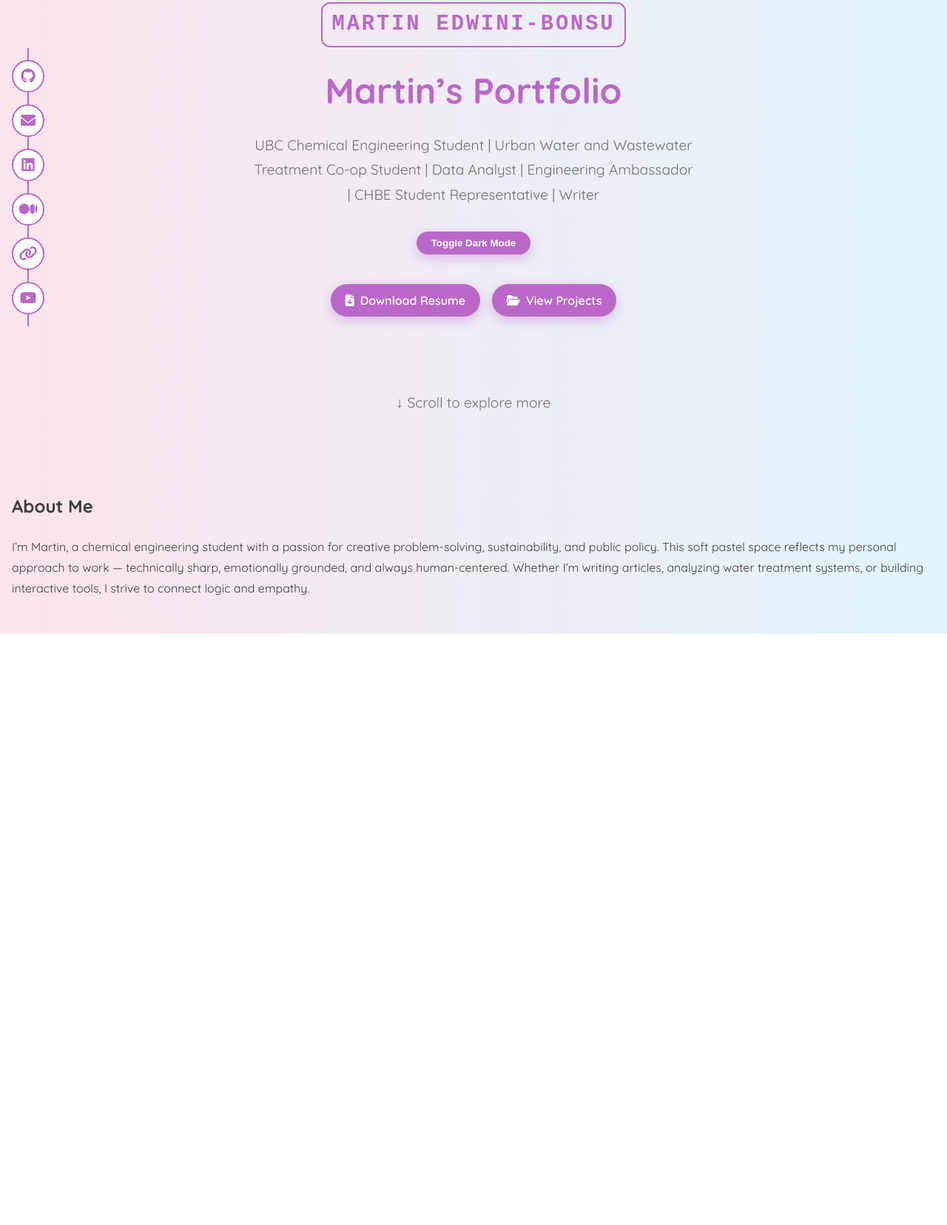
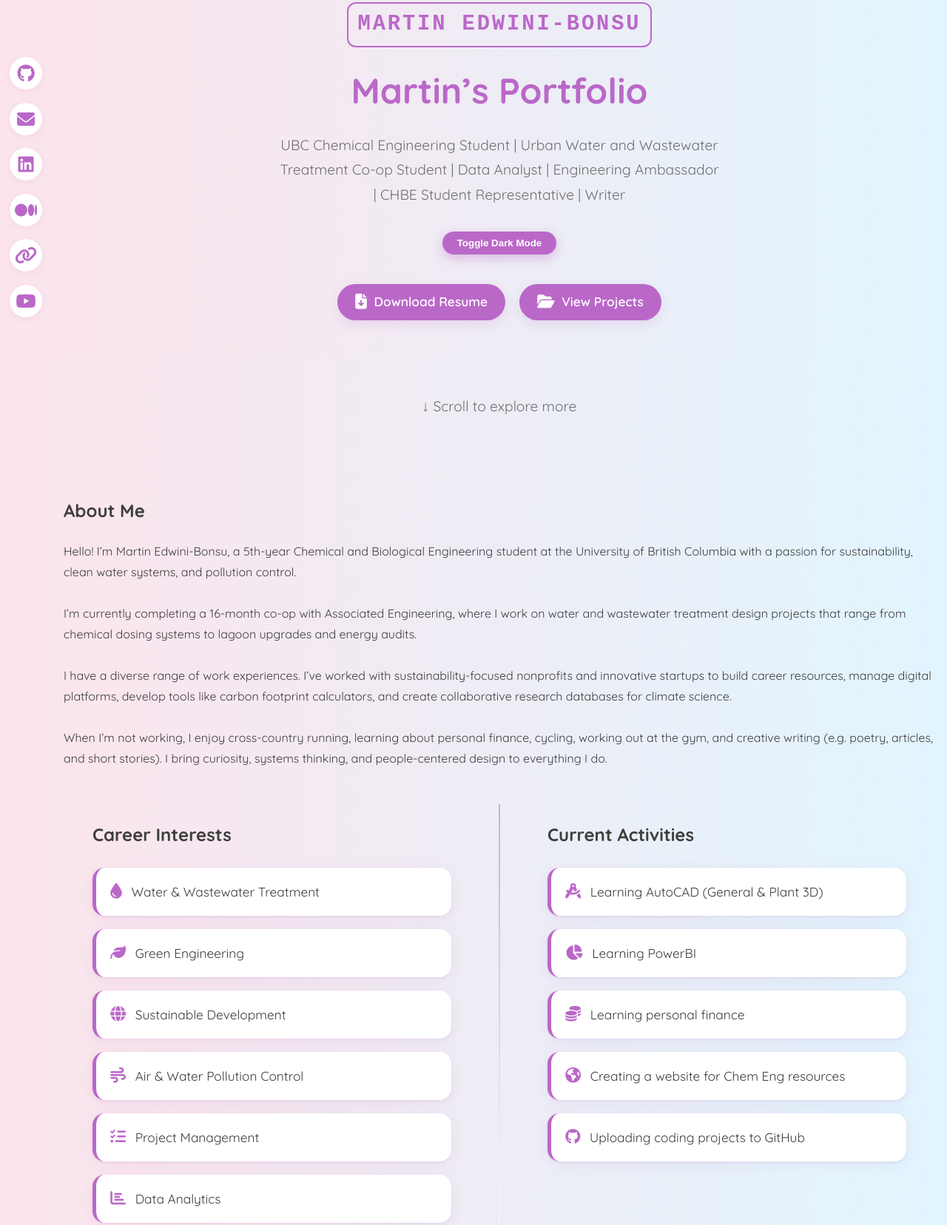
Before and after one commit to martinedb/Personal-Portfolio-Website, a plain HTML site: page main-page.html in a window 1280 px wide. Shown: the part 147-1803 px from the top of the page at 74% size. Before the commit the page ends 1004 px from the top, so only its background shows below. Drawn offline with nearby package versions, Linux system fonts and the light colour scheme.

Commit message:
Added the career interests and current activities section to the website.

```diff
--- a/css/styles.css
+++ b/css/styles.css
@@ -192,113 +192,199 @@ main {
   --text-light: #bbb;
 }
 
-/* === Social Sidebar === */
+/* --- Enhanced Interests & Activities Section --- */
+.interests-activities-section {
+  margin: 3rem 0 2rem 0;
+  width: 100%;
+  display: flex;
+  justify-content: center;
+}
+
+.interests-activities-container {
+  display: flex;
+  gap: 2.5rem;
+  justify-content: center;
+  align-items: flex-start;
+  width: 100%;
+  max-width: 1100px;
+}
+
+.interests-activities-column {
+  flex: 1 1 0;
+  min-width: 260px;
+}
+
+.card-list {
+  display: flex;
+  flex-direction: column;
+  gap: 1.1rem;
+  margin-top: 1.5rem;
+}
+
+.interest-card {
+  background: white;
+  border-radius: 16px;
+  box-shadow: 0 4px 18px rgba(186, 104, 200, 0.10), 0 1.5px 4px rgba(123, 31, 162, 0.07);
+  padding: 1.1rem 1.2rem;
+  font-size: 1.08rem;
+  font-weight: 500;
+  color: var(--text-dark);
+  display: flex;
+  align-items: center;
+  gap: 0.8rem;
+  transition: transform 0.25s cubic-bezier(.4,2,.6,1), box-shadow 0.25s;
+  cursor: default;
+  border-left: 5px solid var(--accent);
+  opacity: 0.97;
+}
+
+.interest-card i {
+  color: var(--accent);
+  font-size: 1.2em;
+}
+
+.interest-card:hover, .interest-card:focus {
+  transform: translateY(-5px) scale(1.03);
+  box-shadow: 0 8px 24px rgba(123, 31, 162, 0.13), 0 2px 8px rgba(186, 104, 200, 0.13);
+  background: var(--bg-gradient);
+  color: var(--accent);
+}
+
+.divider-vertical {
+  width: 2px;
+  background: linear-gradient(to bottom, var(--accent) 0%, #fff 100%);
+  min-height: 320px;
+  align-self: stretch;
+  border-radius: 2px;
+  margin: 0 1.5rem;
+  opacity: 0.5;
+}
+
+@media (max-width: 900px) {
+  .interests-activities-container {
+    flex-direction: column;
+    gap: 2.5rem;
+    align-items: stretch;
+  }
+  .divider-vertical {
+    display: none;
+  }
+}
+
+/* --- Social Sidebar with Pink Line and No Overlap --- */
 .social-sidebar {
   position: fixed;
   top: 50%;
-  left: 1rem;
+  left: 0;
+  width: 70px; /* Reserve space for sidebar and line */
+  height: auto;
   transform: translateY(-50%);
   z-index: 1000;
+  display: flex;
+  flex-direction: column;
+  align-items: center;
+  pointer-events: none; /* Prevents accidental overlap clicks */
+}
+
+.social-sidebar-inner {
+  display: flex;
+  flex-direction: column;
+  align-items: center;
+  position: relative;
+  pointer-events: auto; /* Allow interaction with icons */
+}
+
+.social-sidebar-line {
+  position: absolute;
+  left: 50%;
+  top: 0;
+  width: 4px;
+  height: 100%;
+  background: var(--accent);
+  border-radius: 2px;
+  z-index: 0;
+  transform: translateX(-50%);
+  opacity: 0.6;
 }
 
 .social-sidebar ul {
   list-style: none;
+  padding: 0;
   margin: 0;
-  padding: 0;
-  position: relative;
-}
-
-/* Vertical connecting line */
-.social-sidebar::before {
-  content: "";
-  position: absolute;
-  top: 0;
-  bottom: 0;
-  left: 50%;
-  width: 2px;
-  background: var(--accent);
-  transform: translateX(-50%);
-}
-
-/* Each icon container */
-.social-sidebar li {
-  margin: 1rem 0;
+  display: flex;
+  flex-direction: column;
+  gap: 1.1rem;
   position: relative;
   z-index: 1;
 }
 
+.social-sidebar li {
+  margin: 0;
+  padding: 0;
+}
+
 .social-sidebar a {
-  position: relative;
-  display: inline-flex;
+  display: flex;
   align-items: center;
   justify-content: center;
-  width: 40px;
-  height: 40px;
+  width: 44px;
+  height: 44px;
   background: white;
-  border: 2px solid var(--accent);
   border-radius: 50%;
+  box-shadow: 0 2px 8px rgba(186, 104, 200, 0.12);
   color: var(--accent);
-  font-size: 1.25rem;
-  transition: background 0.3s, color 0.3s;
+  font-size: 1.5rem;
+  transition: background 0.2s, color 0.2s, transform 0.2s;
   text-decoration: none;
+  position: relative;
 }
 
-/* Hover/focus states */
 .social-sidebar a:hover,
 .social-sidebar a:focus {
   background: var(--accent);
-  color: white;
+  color: #fff;
+  transform: translateY(-2px) scale(1.08);
   outline: none;
 }
 
-/* Tooltip styling */
-.social-sidebar a::after {
+.social-sidebar a[data-tooltip]:hover::after,
+.social-sidebar a[data-tooltip]:focus::after {
   content: attr(data-tooltip);
   position: absolute;
-  left: 110%;  /* position tooltip just to the right */
+  left: 120%;
   top: 50%;
   transform: translateY(-50%);
-  background: var(--accent);
-  color: white;
-  padding: 0.25rem 0.5rem;
-  border-radius: 5px;
+  background: #fff;
+  color: var(--accent);
+  padding: 0.3em 0.8em;
+  border-radius: 6px;
+  box-shadow: 0 2px 8px rgba(186, 104, 200, 0.13);
   white-space: nowrap;
-  font-size: 0.875rem;
-  opacity: 0;
-  pointer-events: none;
-  transition: opacity 0.3s ease, transform 0.3s ease;
-  box-shadow: 0 2px 8px rgba(0,0,0,0.2);
+  font-size: 0.98rem;
   z-index: 10;
 }
 
-/* Tooltip arrow */
-.social-sidebar a::before {
-  content: "";
-  position: absolute;
-  left: 100%;
-  top: 50%;
-  transform: translateY(-50%);
-  border: 5px solid transparent;
-  border-left-color: var(--accent);
-  opacity: 0;
-  transition: opacity 0.3s ease;
-  pointer-events: none;
-  z-index: 10;
+@media (max-width: 900px) {
+  .social-sidebar {
+    display: none;
+  }
 }
 
-/* Show tooltip on hover/focus */
-.social-sidebar a:hover::after,
-.social-sidebar a:focus::after,
-.social-sidebar a:hover::before,
-.social-sidebar a:focus::before {
-  opacity: 1;
-  pointer-events: auto;
-  transform: translateY(-50%) translateX(5px);
+/* Prevent main content from being overlapped by sidebar */
+body {
+  padding-left: 70px; /* Same as .social-sidebar width */
 }
 
+@media (max-width: 900px) {
+  body {
+    padding-left: 0;
+  }
+}
+
+/* --- Hero Buttons: Restore horizontal, pill-shaped, and icon spacing --- */
 .hero-buttons {
   display: flex;
-  gap: 1rem;
+  gap: 1.2rem;
   justify-content: center;
   margin-top: 1.5rem;
 }
@@ -306,20 +392,28 @@ main {
 .hero-btn {
   display: inline-flex;
   align-items: center;
-  gap: 0.5rem;
+  gap: 0.6rem;
   background: var(--accent);
   color: white;
   font-weight: 600;
-  padding: 0.5rem 1.25rem;
+  padding: 0.6rem 1.5rem;
   border-radius: 25px;
   text-decoration: none;
-  font-size: 1rem;
-  box-shadow: 0 5px 15px rgba(186, 104, 200, 0.4);
-  transition: background 0.3s;
+  font-size: 1.08rem;
+  box-shadow: 0 5px 15px rgba(186, 104, 200, 0.18);
+  transition: background 0.3s, color 0.3s, transform 0.2s;
   border: none;
+  cursor: pointer;
+}
+
+.hero-btn i {
+  font-size: 1.2em;
 }
 
 .hero-btn:hover,
 .hero-btn:focus {
   background: var(--highlight);
-  color:
+  color: #fff;
+  outline: none;
+  transform: translateY(-2px) scale(1.04);
+}
--- a/main-page.html
+++ b/main-page.html
@@ -82,7 +82,7 @@
     </p>
     <button id="darkToggle" aria-pressed="false" aria-label="Toggle dark mode" type="button">Toggle Dark Mode</button>
     <div class="hero-buttons">
-      <a href="assets/Martin_Edwini-Bonsu_Resume.pdf" class="hero-btn" download>
+      <a href="assets/martin_eb_resume_riipen.pdf" class="hero-btn" download>
         <i class="fas fa-file-download"></i> Download Resume
       </a>
       <a href="#projects" class="hero-btn">
@@ -102,13 +102,53 @@
     <section id="about" data-aos="fade-up" tabindex="0">
       <h2 class="section-title">About Me</h2>
       <p>
-        I’m Martin, a chemical engineering student with a passion for creative problem-solving, sustainability, and
-        public policy.
-        This soft pastel space reflects my personal approach to work — technically sharp, emotionally grounded, and
-        always human-centered.
-        Whether I’m writing articles, analyzing water treatment systems, or building interactive tools, I strive to
-        connect logic and empathy.
+      Hello! I’m Martin Edwini-Bonsu, a 5th-year Chemical and Biological Engineering student at the University of British Columbia with a passion for sustainability, clean water systems, and pollution control.
+
+      <br>
+      <br>
+      I’m currently completing a 16-month co-op with Associated Engineering, where I work on water and wastewater treatment design projects that range from chemical dosing systems to lagoon upgrades and energy audits.
+
+      <br>
+      <br>
+
+      I have a diverse range of work experiences. I’ve worked with sustainability-focused nonprofits and innovative startups to build career resources, manage digital platforms, develop tools like carbon footprint calculators, and create collaborative research databases for climate science.
+
+      <br>
+      <br>
+
+      When I’m not working, I enjoy cross-country running, learning about personal finance, cycling, working out at the gym, and creative writing (e.g. poetry, articles, and short stories). I bring curiosity, systems thinking, and people-centered design to everything I do.
       </p>
+    </section>
+
+    <!-- Career Interests & Current Activities (Enhanced) -->
+    <section class="interests-activities-section" data-aos="fade-up" tabindex="0">
+      <div class="interests-activities-container">
+        <!-- Career Interests -->
+        <div class="interests-activities-column">
+          <h2 class="section-title">Career Interests</h2>
+          <div class="card-list">
+            <div class="interest-card" data-aos="zoom-in"><i class="fas fa-tint"></i> Water & Wastewater Treatment</div>
+            <div class="interest-card" data-aos="zoom-in"><i class="fas fa-leaf"></i> Green Engineering</div>
+            <div class="interest-card" data-aos="zoom-in"><i class="fas fa-globe"></i> Sustainable Development</div>
+            <div class="interest-card" data-aos="zoom-in"><i class="fas fa-wind"></i> Air & Water Pollution Control</div>
+            <div class="interest-card" data-aos="zoom-in"><i class="fas fa-tasks"></i> Project Management</div>
+            <div class="interest-card" data-aos="zoom-in"><i class="fas fa-chart-bar"></i> Data Analytics</div>
+          </div>
+        </div>
+        <!-- Divider -->
+        <div class="divider-vertical" aria-hidden="true"></div>
+        <!-- Current Activities -->
+        <div class="interests-activities-column">
+          <h2 class="section-title">Current Activities</h2>
+          <div class="card-list">
+            <div class="interest-card" data-aos="zoom-in"><i class="fas fa-drafting-compass"></i> Learning AutoCAD (General & Plant 3D)</div>
+            <div class="interest-card" data-aos="zoom-in"><i class="fas fa-chart-pie"></i> Learning PowerBI</div>
+            <div class="interest-card" data-aos="zoom-in"><i class="fas fa-coins"></i> Learning personal finance</div>
+            <div class="interest-card" data-aos="zoom-in"><i class="fas fa-globe-americas"></i> Creating a website for Chem Eng resources</div>
+            <div class="interest-card" data-aos="zoom-in"><i class="fab fa-github"></i> Uploading coding projects to GitHub</div>
+          </div>
+        </div>
+      </div>
     </section>
   </main>
 
```
Also changed, not shown: custom-instructions.md (+1 -0 lines), 1 other file.
